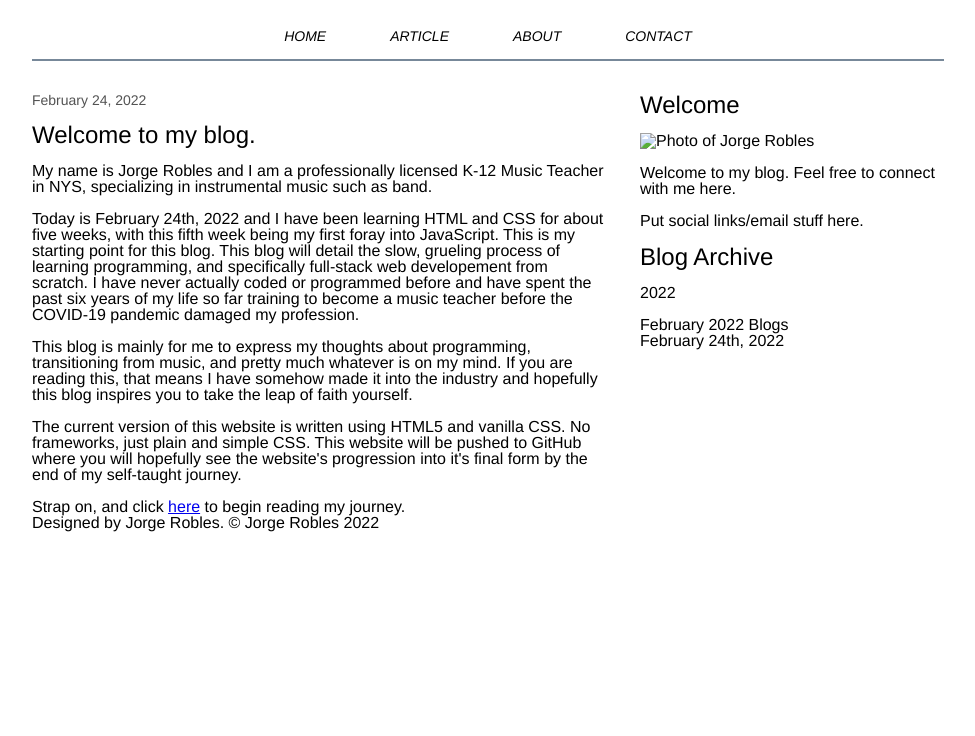
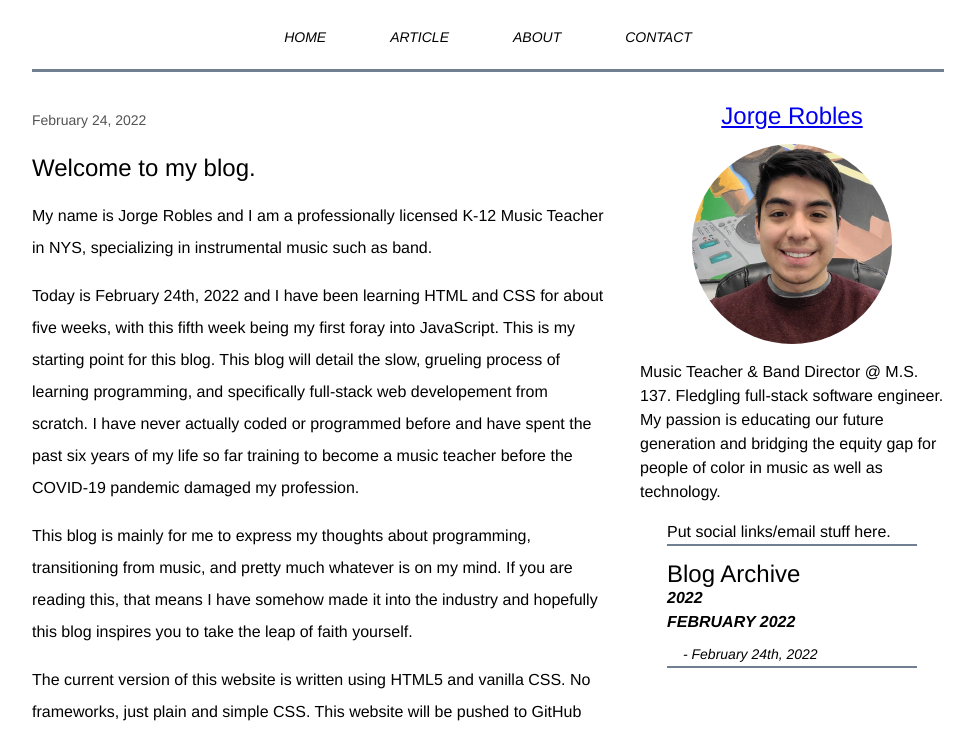
Before and after one commit to Jorge-D-Robles/blog, a plain HTML site: page index.html in a window 1280 px wide. Shown: the part 139-875 px from the top of the page, without its empty margins (152-1127 px from the left). Before the commit the page ends 800 px from the top, so only its background shows below. Drawn offline with Linux system fonts and the light colour scheme.

Commit message:
added more styling/images to homepage

```diff
--- a/css/style.css
+++ b/css/style.css
@@ -28,13 +28,12 @@ body {
   padding-right: 3rem;
   margin: auto;
   max-width: 1008px;
+  line-height: 2rem;
 }
 small {
   font-size: 14px;
   color: rgb(83, 83, 83);
 }
-
-
 
 /******************************************
 /* HEADER
@@ -56,7 +55,7 @@ nav ul {
   gap: 4rem;
   font-size: 14px;
   justify-content: center;
-  border-bottom: 2px solid lightslategrey;
+  border-bottom: 3px solid slategrey;
 }
 nav li {
   display: inline;
@@ -81,16 +80,50 @@ nav li {
 
 h3 {
   font-size: 24px;
-
 }
 
 .sidebar {
   display: flex;
   flex-direction: column;
+  flex: 1;
+  align-items: center;
   gap: 1rem;
   max-width: 63%;
+  line-height: 1.5rem;
+}
+.sidebar img {
+  border-radius: 200px 200px 200px 200px;
+  height: auto;
+  width: 200px;
+}
+.sidebar h5 {
+  text-transform: uppercase;
+  font-style: italic;
+  font-weight: bold;
+}
+ol li {
+  padding-top: 0.5rem;
+  padding-left: 1rem;
+  font-size: 14px;
+  font-style: italic;
+}
+.social, .archive {
+  border-bottom: 2px solid slategray;
+  width: 250px;
 }
 
 /******************************************
+/* FOOTER
+/*******************************************/
+footer {
+  margin-top: 2rem;
+  padding-top: 0.5rem;
+  padding-bottom: 0.5rem;
+  border-top: 3px solid slategrey;
+  display: flex;
+  justify-content: space-between;
+  align-items: center;
+}
+/******************************************
 /* ADDITIONAL STYLES
 /*******************************************/
--- a/index.html
+++ b/index.html
@@ -35,29 +35,62 @@
       <section class="main">
         <small>February 24, 2022</small>
         <h3>Welcome to my blog.</h3>
-		<h5>My name is Jorge Robles and I am a professionally licensed K-12 Music Teacher in NYS, specializing in instrumental music such as band.</h5>
-		<p>Today is February 24th, 2022 and I have been learning HTML and CSS for about five weeks, with this fifth week being my first foray into JavaScript. This is my starting point for this blog. This blog will detail the slow, grueling process of learning programming, and specifically full-stack web developement from scratch. I have never actually coded or programmed before and have spent the past six years of my life so far training to become a music teacher before the COVID-19 pandemic damaged my profession.</p>
-		<p>This blog is mainly for me to express my thoughts about programming, transitioning from music, and pretty much whatever is on my mind. If you are reading this, that means I have somehow made it into the industry and hopefully this blog inspires you to take the leap of faith yourself.</p>
-		<p>The current version of this website is written using HTML5 and vanilla CSS. No frameworks, just plain and simple CSS. This website will be pushed to GitHub where you will hopefully see the website's progression into it's final form by the end of my self-taught journey.</p>
-		<p>Strap on, and click <a href="html/articles.html">here</a> to begin reading my journey.</p>
+        <h5>
+          My name is Jorge Robles and I am a professionally licensed K-12 Music
+          Teacher in NYS, specializing in instrumental music such as band.
+        </h5>
+        <p>
+          Today is February 24th, 2022 and I have been learning HTML and CSS for
+          about five weeks, with this fifth week being my first foray into
+          JavaScript. This is my starting point for this blog. This blog will
+          detail the slow, grueling process of learning programming, and
+          specifically full-stack web developement from scratch. I have never
+          actually coded or programmed before and have spent the past six years
+          of my life so far training to become a music teacher before the
+          COVID-19 pandemic damaged my profession.
+        </p>
+        <p>
+          This blog is mainly for me to express my thoughts about programming,
+          transitioning from music, and pretty much whatever is on my mind. If
+          you are reading this, that means I have somehow made it into the
+          industry and hopefully this blog inspires you to take the leap of
+          faith yourself.
+        </p>
+        <p>
+          The current version of this website is written using HTML5 and vanilla
+          CSS. No frameworks, just plain and simple CSS. This website will be
+          pushed to GitHub where you will hopefully see the website's
+          progression into it's final form by the end of my self-taught journey.
+        </p>
+        <p>
+          Strap on, and click <a href="html/articles.html">here</a> to begin
+          reading my journey.
+        </p>
       </section>
+
+      <!-- sidebar goes here -->
+
       <aside class="sidebar">
-			<h3>Welcome</h3>
-			<img src="#" alt="Photo of Jorge Robles">
-			<p>Welcome to my blog. Feel free to connect with me here.</p>
-			<p>Put social links/email stuff here.</p>
+        <h3><a href="https://github.com/Jorge-D-Robles/">Jorge Robles</a></h3>
+        <img src="images/profile.jpeg" alt="Photo of Jorge Robles" />
+        <p>Music Teacher & Band Director @ M.S. 137. Fledgling full-stack software engineer. My passion is educating our future generation and bridging the equity gap for people of color in music as well as technology.</p>
+
+        <div class="social">Put social links/email stuff here.</div>
+        <div class="archive">
           <h3>Blog Archive</h3>
           <h5>2022</h5>
           <ol>
-					<ol><h5>February 2022 Blogs<h5>
-						<li>February 24th, 2022</li>
+            <ol>
+              <h5>February 2022</h5>
+              <li>- February 24th, 2022</li>
             </ol>
           </ol>
+        </div>
       </aside>
-
     </div>
     <footer>
-		Designed by Jorge Robles. &copy; Jorge Robles 2022
+      <p>Designed by Jorge Robles.</p>
+      <p>&copy; Copyright Jorge Robles 2022</p>
     </footer>
     <script type="text/javascript" src="js/main.js"></script>
   </body>
```
Also changed, not shown: images/profile.jpeg (added). Lines whose indentation alone changed are shown as unchanged.
